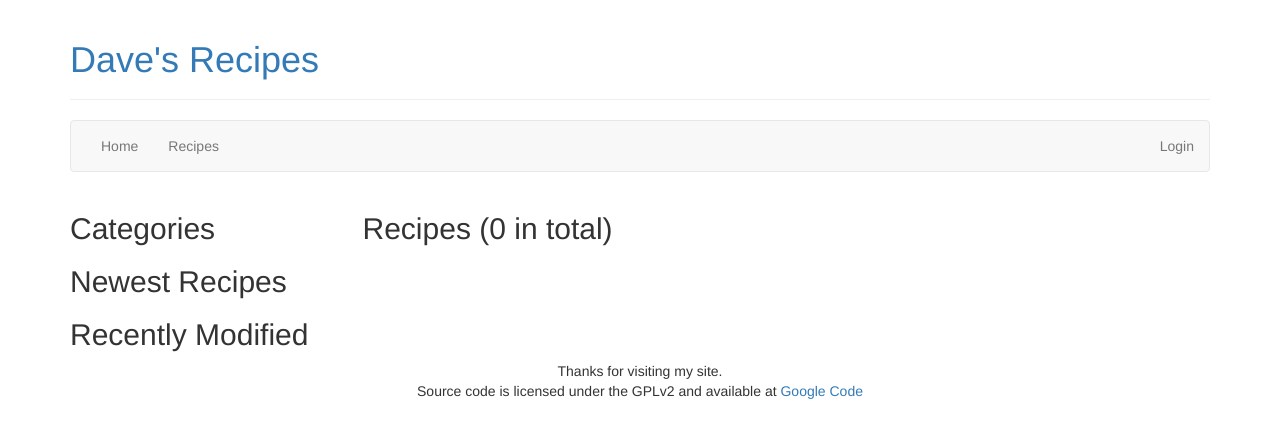
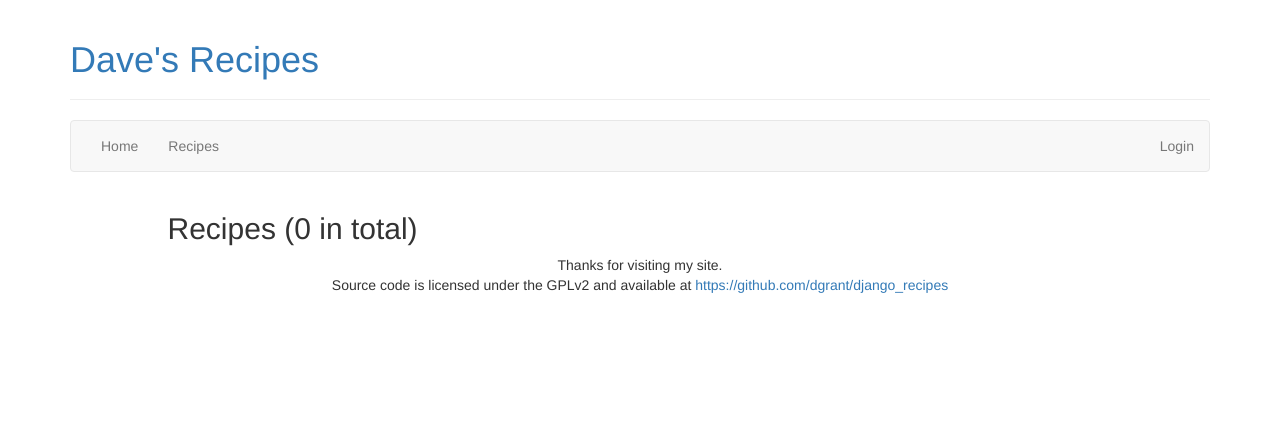
Before and after one commit to dgrant/django_recipes, a Django app: page /cookbook/ in a window 1280 px wide. Shown: the top 438 px of the page. Run offline with Django 3.2, Linux system fonts and the light colour scheme; data that the repository does not hold is empty; some libraries are stand-ins or nearby versions.

Commit message:
minor template changes

```diff
--- a/templates/recipes/base.html
+++ b/templates/recipes/base.html
@@ -57,7 +57,8 @@
 </nav>
 
 <div class="row">
-  <div class="col-md-3">
+  <div class="col-md-1">
+	  <!--
     <h2>Categories</h2>
 			<ul>
 				{% for category in categories_list %}
@@ -78,16 +79,19 @@
 				<li><a href="{{ recipe.get_absolute_url }}">{{ recipe.title }}</a></li>
 				{% endfor %}
 			</ul>
+			-->
   </div>
-  <div class="col-md-9">
+  <div class="col-md-10">
     {% block content %}{% endblock %}
   </div>
+  <div class="col-md-1"/>
+
 </div>
 
 <div class="row">
   <div class="col-md-12">
 	  <p class="text-center">Thanks for visiting my site.<br />
-         Source code is licensed under the GPLv2 and available at <a href="http://code.google.com/p/django-recipes">Google Code</a></p>
+         Source code is licensed under the GPLv2 and available at <a href="https://github.com/dgrant/django_recipes">https://github.com/dgrant/django_recipes</a></p>
   </div>
 </div>
 
--- a/templates/recipes/recipe_detail.html
+++ b/templates/recipes/recipe_detail.html
@@ -35,11 +35,16 @@
 
 	<hr/>
 
+    {% if object.instructions %}
     <p><i>Extra Instructions:</i><br />
  	   {{ object.instructions }}
     </p>
+    {% endif %}
 
+    {% if object.prep_time %}
 	<p><i>Prep time: {{ object.prep_time }}</i></p>
+    {% endif %}
+
     {% if object.sources %}
 
     <p><i>Sources:</i>
```
